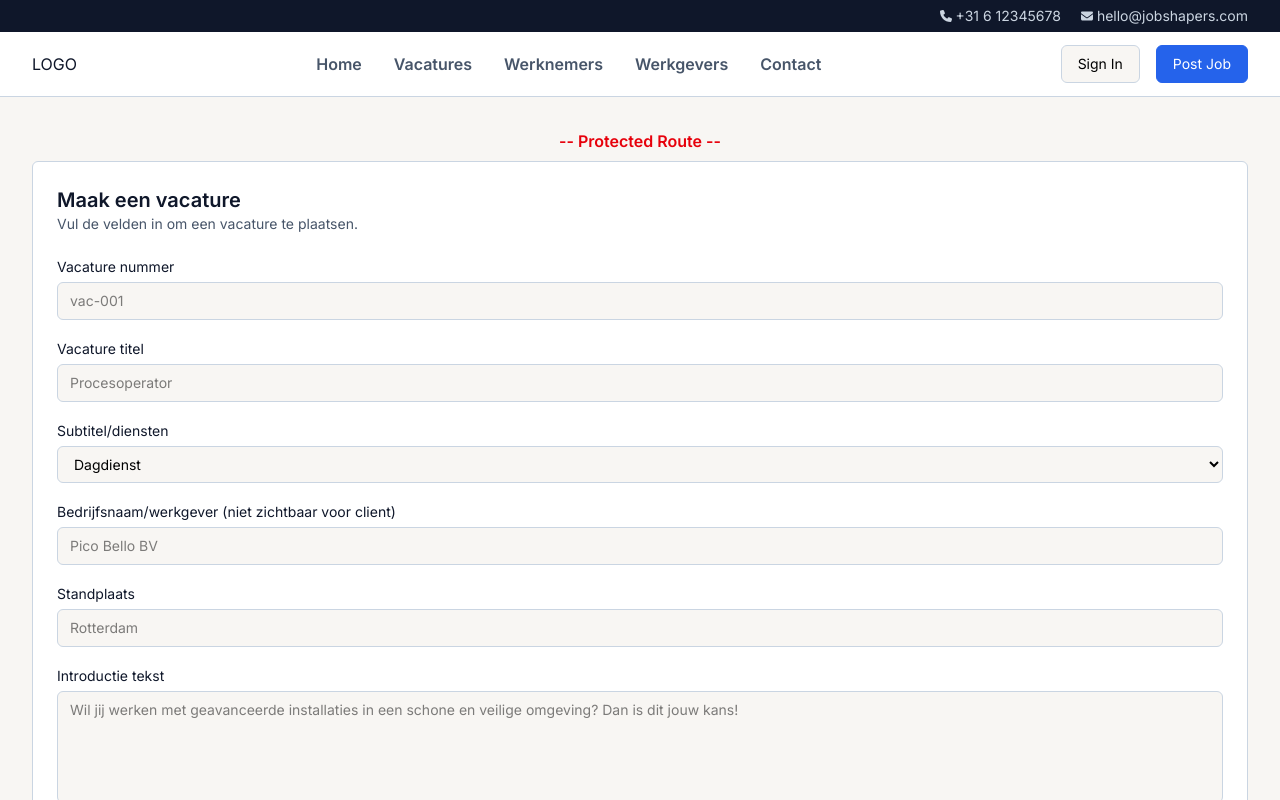
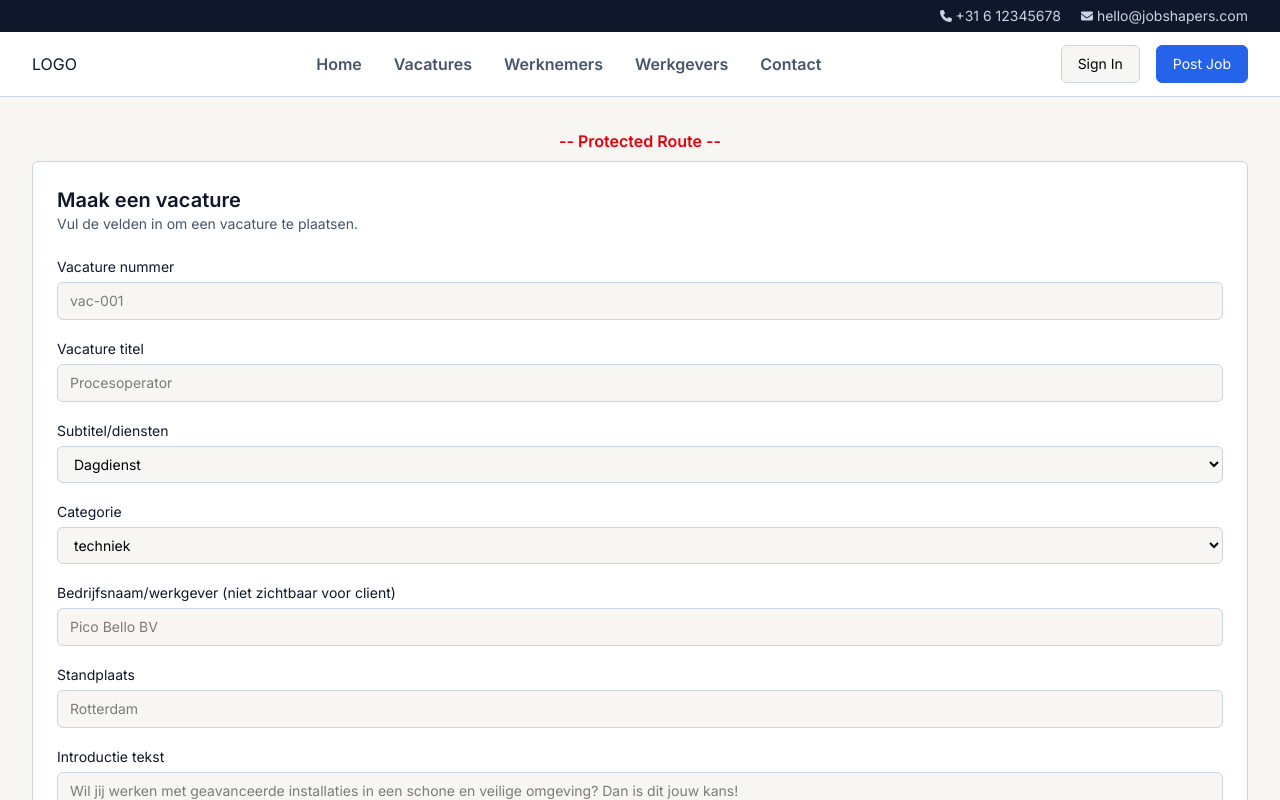
Before and after one commit to EdwinSch/jobshapers, a Next.js app: page /createjob in a window 1280 px wide. Shown: the top 800 px of the page. Built offline with nearby package versions, Linux system fonts and the light colour scheme.

Commit message:
some changes to job form

```diff
--- a/app/createjob/page.jsx
+++ b/app/createjob/page.jsx
@@ -39,6 +39,7 @@ const JobCreationPage = () => {
             id="title"
             placeholder="Procesoperator"
             className="mt-1 mb-4 w-full py-2 px-3 bg-jsOffWhite border border-slate-300 rounded-md text-sm"
+            required
           />
 
           {/* vacature SUBtitel */}
@@ -55,6 +56,21 @@ const JobCreationPage = () => {
             <option value="3-ploegen">3 ploegendienst</option>
             <option value="4-ploegen">4 ploegendienst</option>
             <option value="5-ploegen">5 ploegendienst</option>
+          </select>
+
+          {/* vacature Categorie */}
+          <label htmlFor="category" className="text-jsMidnight text-sm">
+            Categorie
+          </label>
+          <select
+            name=""
+            id="category"
+            className="mt-1 mb-4 w-full py-2 px-3 bg-jsOffWhite border border-slate-300 rounded-md text-sm"
+          >
+            <option value="techniek">techniek</option>
+            <option value="productie">productie</option>
+            <option value="kwaliteit">kwaliteit</option>
+            <option value="logistiek">logistiek</option>
           </select>
 
           {/* werkgever */}
```
